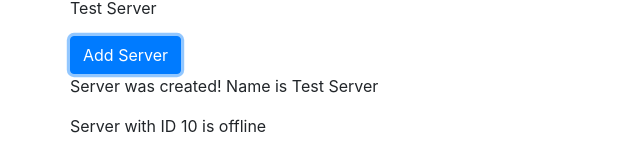
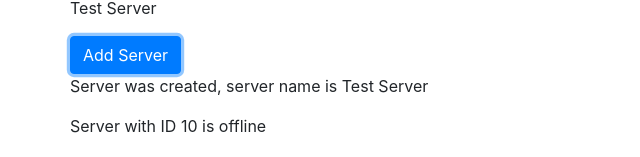
Before and after one commit to jwheel95/ang-learn, an Angular app: page / in a window 1280 px wide. Both pictures are taken after a click on the button "Add Server". Shown: the part 141-298 px from the top of the page, without its empty margins (0-640 px from the left). Built offline with nearby package versions, Linux system fonts and the light colour scheme.

Commit message:
learned ngIf

```diff
--- a/src/app/servers/servers.component.html
+++ b/src/app/servers/servers.component.html
@@ -8,6 +8,6 @@
 class="btn btn-primary"
 [disabled]="!allowNewServer"
 (click)="onCreateServer()">Add Server</button>
-<p>{{ serverCreationStatus }}</p>
+<p *ngIf="serverCreated">Server was created, server name is {{ serverName }}</p>
 <app-server></app-server>
 <app-server></app-server>
--- a/src/app/servers/servers.component.ts
+++ b/src/app/servers/servers.component.ts
@@ -9,6 +9,7 @@
   allowNewServer = false;
   serverCreationStatus = "No server was created!";
   serverName = 'Test Server';
+  serverCreated = false;
 
   constructor() {
     setTimeout(() =>{
@@ -20,6 +21,7 @@
   }
 
   onCreateServer() {
+    this.serverCreated = true;
     this.serverCreationStatus = 'Server was created! Name is ' + this.serverName;
   }
 
```
